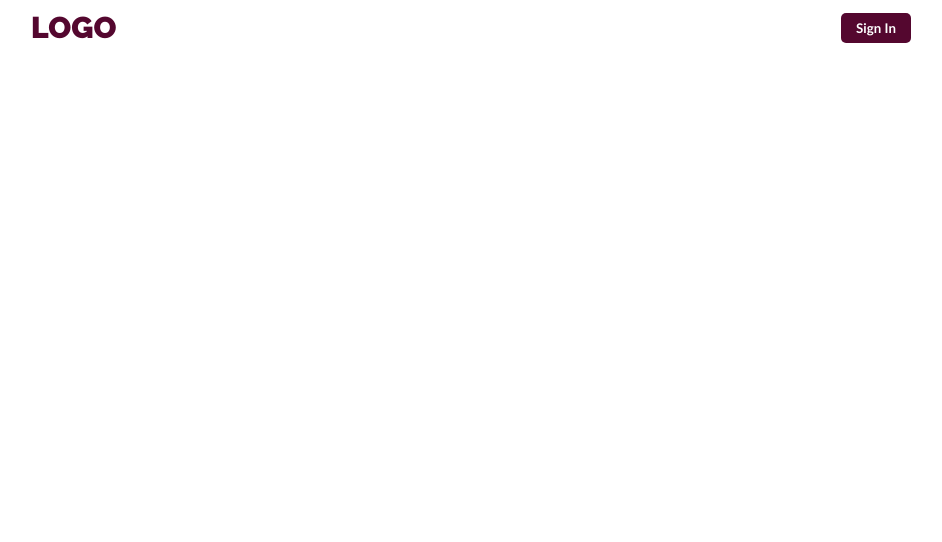
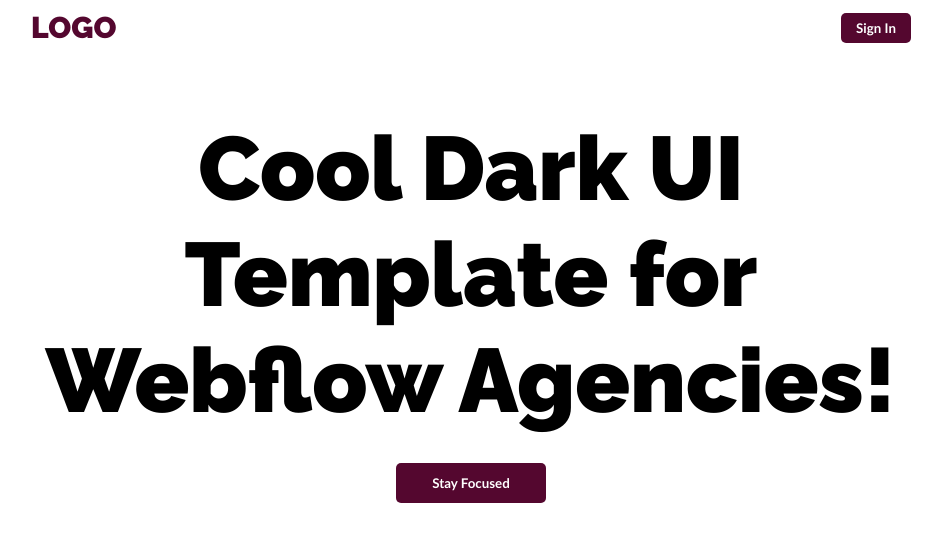
Before and after one commit to arman418web/Assignment-1, a plain HTML site: page index.html in a window 1280 px wide. Shown: the whole page, without its empty margins (169-1111 px from the left). Drawn offline with Linux system fonts and the light colour scheme.

Commit message:
Created new HEADLINE section

```diff
--- a/Style/style.css
+++ b/Style/style.css
@@ -39,3 +39,21 @@
     box-shadow: 1px 6px 10px rgb(84, 7, 47);
     transition: 0.4s ease-in-out;
 }
+/* headline section styles */
+.Headline{
+    max-width: 1240px;
+    margin: 70px 200px;
+}
+.headline-container{
+    text-align: center;
+
+}
+.Headline-main-heading{
+    font-size: 90px;
+    font-weight: 900;
+  margin-bottom: 30px;
+}
+.headlline-btn{
+    width: 150px;
+    height: 40px;
+}
--- a/index.html
+++ b/index.html
@@ -17,6 +17,12 @@
         <button class="nav-btn">Sign In</button>
        </div>
     </nav>
-
+   <!-- Head line Section -->
+    <section class="Headline">
+        <div class="headline-container">
+            <h1 class="Headline-main-heading">Cool Dark UI Template for Webflow Agencies!</h1>
+            <button class=" headlline-btn nav-btn">Stay Focused</button>
+        </div>
+    </section>
 </body>
 </html>
```
